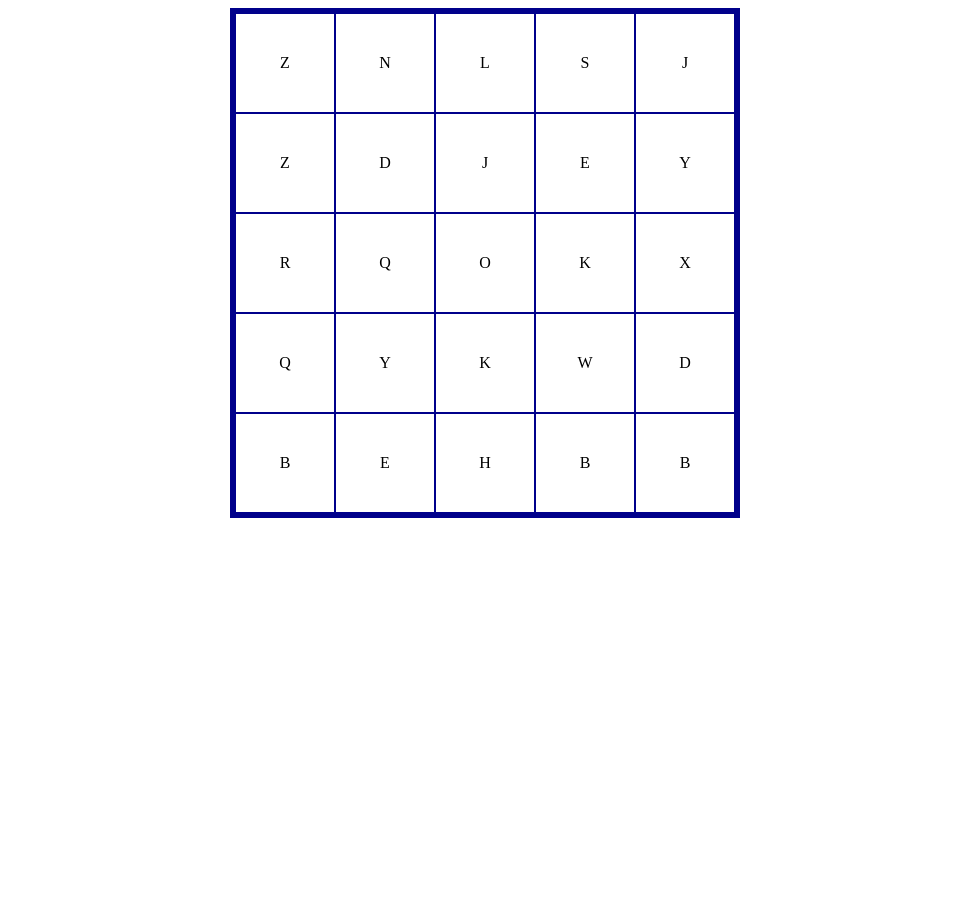
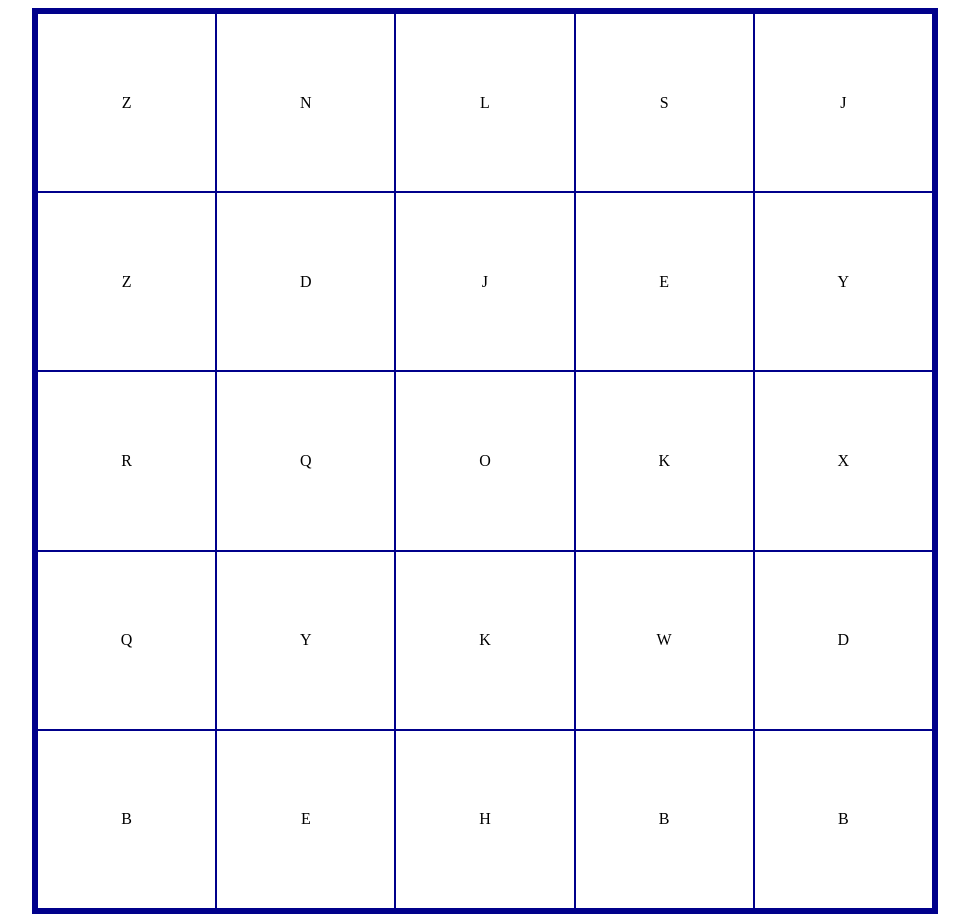
Before and after one commit to MattFellows/words-words-words, a React (Vite) app: page / in a window 1280 px wide. Shown: the whole page, without its empty margins (155-1124 px from the left). Before the commit the page ends 816 px from the top, so only its background shows below. Built offline with nearby package versions, Linux system fonts and the light colour scheme.

Commit message:
Sizing fix

```diff
--- a/src/App.css
+++ b/src/App.css
@@ -5,16 +5,16 @@ body {
 div.grid {
   display: flex;
   flex-direction: row;
-  width: 500px;
-  height: 500px;
+  width: 70vw;
+  height: 70vw;
   margin: auto;
   flex-wrap: wrap;
   border: 5px solid darkblue;
 }
 
 div.gridletter {
-  flex-basis: 98px;
-  height: 98px;
+  width: calc(14vw - 2px);
+  height: calc(14vw - 2px);
   display: flex;
   align-items: center;
   justify-items: center;
```
